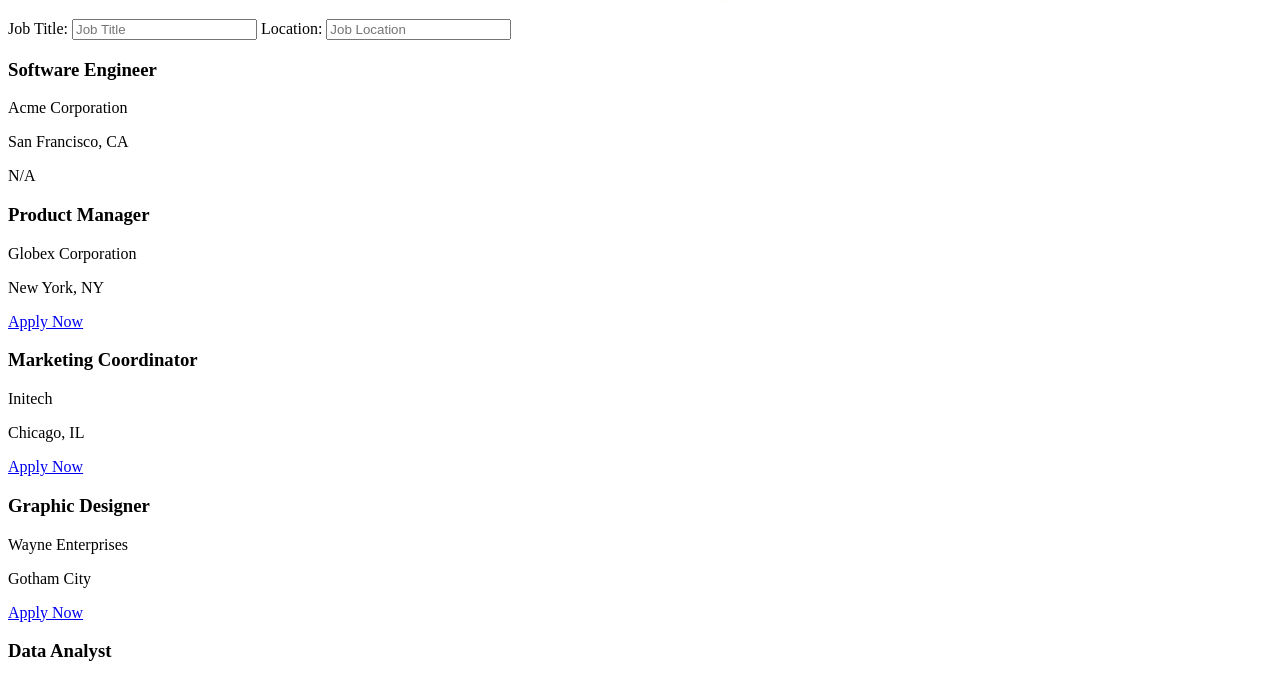
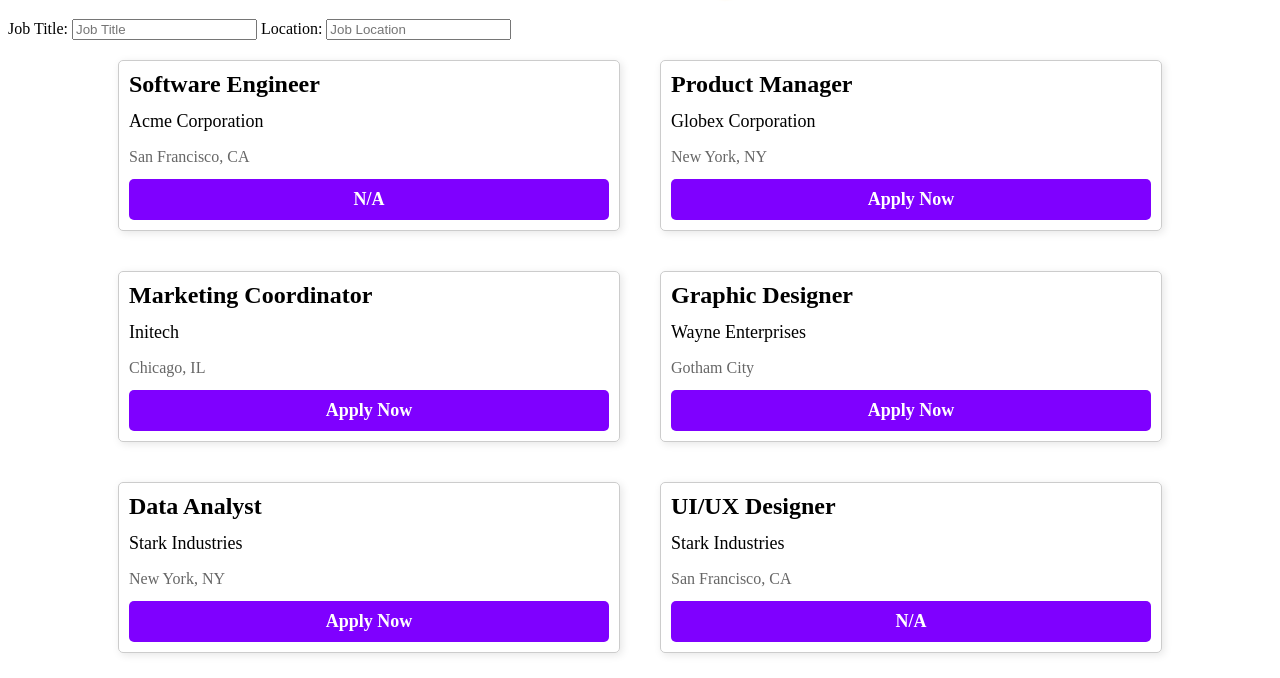
Before and after one commit to KComins58/Website-Components, a plain HTML site: page index.html in a window 1280 px wide. Shown: the part 87-765 px from the top of the page. Drawn offline with Linux system fonts and the light colour scheme.

Commit message:
Update desktop.css

```diff
--- a/desktop.css
+++ b/desktop.css
@@ -24,3 +24,97 @@
   .add-to-table-btn:hover {
     background-color: #7F00FF;
   }
+
+  #filter-form {
+    display: flex;
+    justify-content: center;
+    align-items: center;
+  }
+
+  #filter-form input[type="text"] {
+    width: 200px;
+    height: 40px;
+    padding: 0 10px;
+    font-size: 18px;
+    border: 1px solid #ccc;
+    border-radius: 5px;
+    margin: 0 10px;
+  }
+
+  .featured-jobs {
+    display: flex;
+    flex-wrap: wrap;
+    justify-content: center;
+  }
+
+  .featured-jobs > div {
+    width: 500px;
+    margin: 20px;
+    border: 1px solid #ccc;
+    border-radius: 5px;
+    box-shadow: 2px 2px 8px rgba(0, 0, 0, 0.1);
+    overflow: hidden;
+  }
+
+  .featured-jobs > div h3 {
+    font-size: 24px;
+    font-weight: 600;
+    margin: 10px;
+  }
+
+  .featured-jobs > div p {
+    margin: 10px;
+    font-size: 18px;
+    line-height: 1.5;
+  }
+
+  .featured-jobs > div a {
+    display: block;
+    margin: 10px;
+    padding: 10px 20px;
+    background-color: #7F00FF;
+    color: #fff;
+    text-align: center;
+    text-decoration: none;
+    font-size: 18px;
+    font-weight: 600;
+    border-radius: 5px;
+  }
+
+    .featured-jobs > div a:hover {
+    background-color: #FFA500;
+  }
+
+  .featured-jobs > div h3 {
+    font-size: 24px;
+    font-weight: 600;
+    margin: 10px;
+  }
+
+  .featured-jobs > div p:first-of-type {
+    font-size: 18px;
+    font-weight: 500;
+    margin: 10px;
+  }
+
+  .featured-jobs > div p:nth-of-type(2) {
+    font-size: 16px;
+    font-style: bold;
+    margin: 10px;
+    color: #666;
+  }
+
+  .featured-jobs > div p:last-of-type {
+    font-size: 16px;
+    margin: 10px;
+    line-height: 1.5;
+  }
+
+  .job {
+    margin-bottom: 30px;
+  }
+
+  .grid-container {
+    display: grid;
+    grid-template-columns: repeat(3, 1fr);
+  }
```
